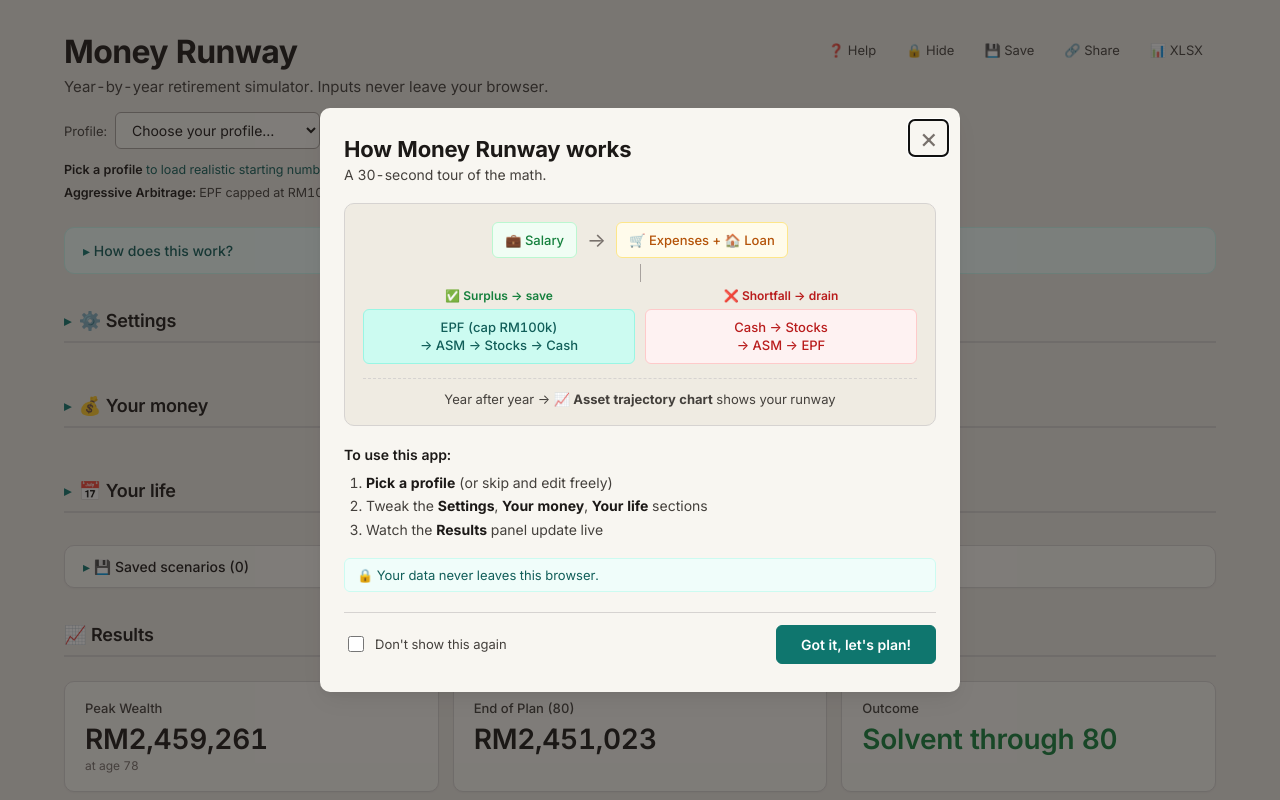
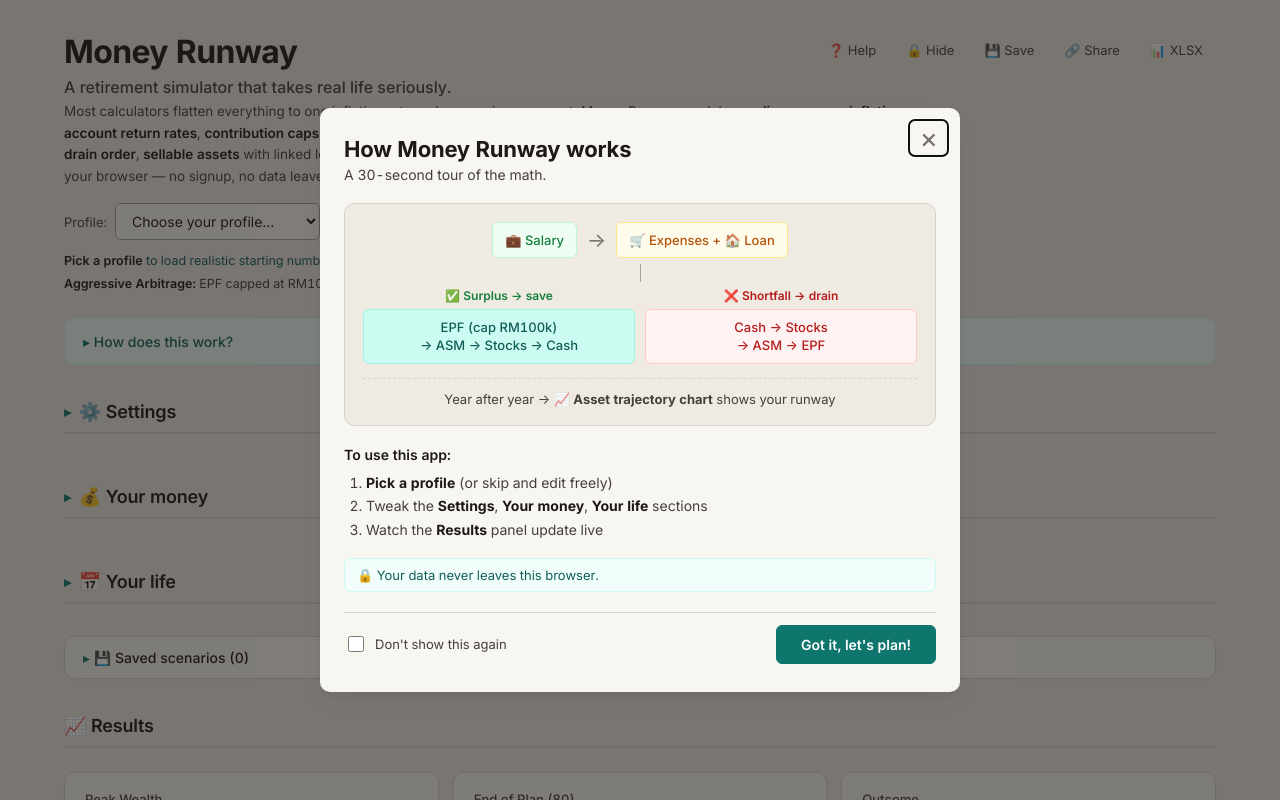
Before and after one commit to jianhanlim/retire-plan, a React (Vite) app: page / in a window 1280 px wide. Shown: the top 800 px of the page. Built offline with nearby package versions, Linux system fonts and the light colour scheme.

Commit message:
Tagline: explain what makes Money Runway different from flat-inflation calculators

```diff
--- a/src/App.css
+++ b/src/App.css
@@ -14,7 +14,18 @@ header h1 {
   letter-spacing: -0.02em;
   color: var(--text);
 }
-.tagline { color: var(--text-soft); margin: 6px 0 16px; font-size: 15px; }
+.tagline { color: var(--text-soft); margin: 6px 0 4px; font-size: 16px; font-weight: 500; }
+.why {
+  color: var(--text-soft);
+  font-size: 13.5px;
+  line-height: 1.6;
+  margin: 0 0 16px;
+  max-width: 880px;
+}
+.why b { color: var(--text); font-weight: 600; }
+@media (max-width: 640px) {
+  .why { font-size: 12.5px; line-height: 1.55; }
+}
 
 .actions { display: flex; flex-wrap: wrap; gap: 8px; align-items: center; }
 .actions-primary { margin-top: 12px; }
--- a/src/App.tsx
+++ b/src/App.tsx
@@ -401,7 +401,14 @@ export default function App() {
       <header>
         <h1>Money Runway</h1>
         <p className="tagline">
-          Year-by-year retirement simulator. Inputs never leave your browser.
+          A retirement simulator that takes real life seriously.
+        </p>
+        <p className="why">
+          Most calculators flatten everything to one inflation rate and one savings account. Money Runway models
+          <b> per-line expense inflation</b>, <b>per-account return rates</b>, <b>contribution caps</b> (e.g. EPF RM100k/yr),
+          <b> cascade savings</b> (preferred → next-highest-rate → cash), <b>withdrawal drain order</b>,
+          <b> sellable assets</b> with linked loans, and <b>life-phase income changes</b> (career → semi-retirement → retirement).
+          All math runs in your browser — no signup, no data leaves your device.
         </p>
         <div className="actions actions-secondary">
           <button onClick={() => setWelcomeOpen(true)} title="How does this work?" aria-label="Help">
```
